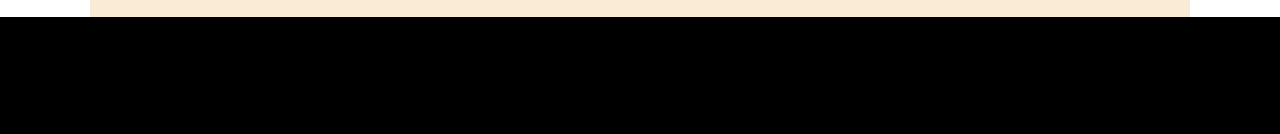
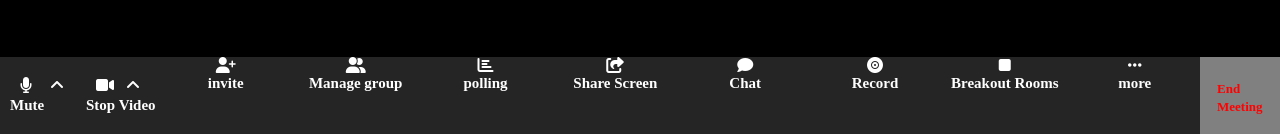
Before and after one commit to paolopu91/html-css-zoom, a plain HTML site: page zoom.html in a window 1280 px wide. Shown: the part 663-797 px from the top of the page. Drawn offline with Linux system fonts and the light colour scheme.

Commit message:
Aggiunto footer (da finire rifiniture)

```diff
--- a/css/zoom.css
+++ b/css/zoom.css
@@ -3,9 +3,12 @@
     margin: 0;
     padding: 0;
 }
+body{
+    background-color: black;
+}
 .container{
     width: 100%;
-    height: 15vh;
+    height: 10vh;
     background-color: black;
     display: flex;
     position: relative;
@@ -41,8 +44,8 @@
     margin: 0 auto;
     padding: 1em 0em;
     display: flex;
-    background: antiquewhite;
-    height: 70vh;
+    background: rgb(0, 0, 0);
+    height: 80vh;
 }
 .square-video{
     flex-grow: 1;
@@ -59,3 +62,70 @@
     border-top-right-radius: 10px;
     border-bottom-right-radius: 10px;
 }
+.container-footer{
+    background-color: rgb(37, 37, 37);
+}
+.col-first{
+    flex-grow: 2;
+}
+
+.icon{
+    position: absolute;
+    left: 10px;
+    top: 10px;
+}
+.text{
+    position: absolute;
+    top: 30px;
+    font-size: 15px;
+    color: white;
+}
+.angel-up{
+    position: absolute;
+    left: 40px;
+    top: 10px;
+}
+.col-central{
+    flex-grow: 5;
+    display: flex;
+}
+.microphone-col{
+    flex-grow: 1;
+    width: 50%;
+    position: absolute;
+    top: 10px;
+    left: 10px;
+    color: white;
+}
+.video-col{
+    flex-grow: 1;
+    width: 50%;
+    width: 10vw;
+    position: absolute;
+    top: 10px;
+    left: 86px;
+    color: white;
+}
+.col-end{
+    flex-grow: 1;
+    position: relative;
+    background-color: grey;
+}
+.end-meeting{
+    position: absolute;
+    top:50%;
+    left:50%;
+    transform: translate(-50%, -50%);
+}
+.end-call{
+    color: red;
+    font-size: 13px;
+}
+.central-btn{
+    flex-grow: 1;
+    color: white;
+    width: calc(100% / 8);
+    text-align: center;
+    margin-left: 10px;
+    margin-right: 10px;
+}
--- a/zoom.html
+++ b/zoom.html
@@ -180,7 +180,103 @@
     </main>
     <!-- parte finale della pagina con tutte le funzionalita' di zoom -->
     <footer>
-        <div class="container container-footer"></div>
+        <div class="container container-footer">
+            <!-- colonna di sinistra con i pulsanti necessari per parlare ed essere visti -->
+            <div class="col-first">
+                <div class="microphone-col">
+                    <div class="icon"><i class="fa-solid fa-microphone"></i></div>
+                    <div class="text">Mute</div>
+                    <div class="angel-up"><i class="fa-solid fa-angle-up"></i></div>
+                </div>
+                <div class="video-col">
+                        <div class="icon"><i class="fa-solid fa-video"></i></div>
+                        <div class="text">Stop Video</div>
+                        <div class="angel-up"><i class="fa-solid fa-angle-up"></i></div>
+                </div>
+            </div>
+<!-- colonna centrale con i pulsanti necessari ad interagire -->
+            <div class="col-central">
+                <!-- first -->
+                <div class="central-btn">
+                    <div>
+                        <i class="fa-solid fa-user-plus"></i>
+                    </div>
+                    <div class="color-txt">
+                        invite
+                    </div>
+                </div>
+
+                <div class="central-btn">
+                    <div>
+                        <i class="fa-solid fa-user-group"></i>
+                    </div>
+                    <div class="color-txt">
+                        Manage group
+                    </div>
+                </div>
+
+                <div class="central-btn">
+                    <div>
+                        <i class="fa-solid fa-chart-bar"></i>
+                    </div>
+                    <div class="color-txt">
+                        polling
+                    </div>
+                </div>
+
+                <div class="central-btn">
+                    <div>
+                        <i class="fa-solid fa-share-from-square"></i>
+                    </div>
+                    <div class="color-txt">
+                        Share Screen
+                    </div class="color-txt">
+                </div>
+
+                <div class="central-btn">
+                    <div>
+                        <i class="fa-solid fa-comment"></i>
+                    </div>
+                    <div class="color-txt">
+                        Chat
+                    </div>
+                </div>
+
+                <div class="central-btn">
+                    <div>
+                        <i class="fa-solid fa-record-vinyl"></i>
+                    </div>
+                    <div class="color-txt">
+                        Record
+                    </div>
+                </div>
+
+                <div class="central-btn">
+                    <div>
+                        <i class="fa-solid fa-stop"></i>
+                    </div>
+                    <div class="color-txt">
+                        Breakout Rooms
+                    </div>
+                </div>
+
+                <div class="central-btn">
+                    <div>
+                        <i class="fa-solid fa-ellipsis"></i>
+                    </div>
+                    <div class="color-txt">
+                        more
+                    </div>
+                </div>
+
+            </div>
+            <!-- colonna di destra con i pulsanti necessari a finire la chiamata -->
+            <div class="col-end">
+                <div class="end-meeting">
+                    <a class="end-call">End Meeting</a>
+                </div>
+            </div>
+        </div>
     </footer>
 
 </body>
```
